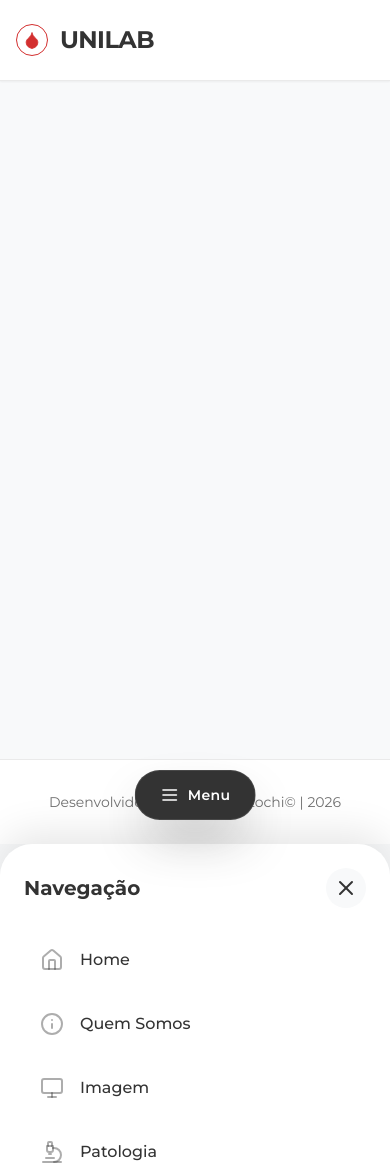
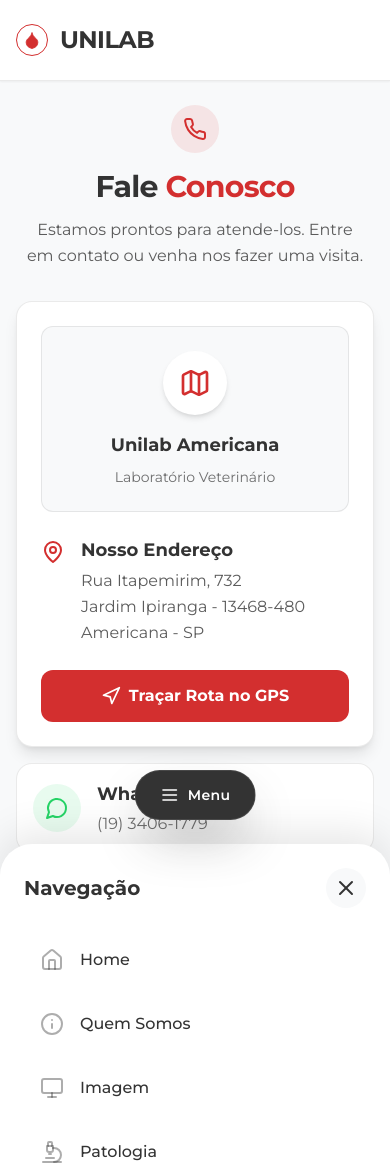
Before and after one commit to Fmarzochi/unilab, a Next.js app in the folder frontend/: page /contato in a window 390 px wide. Before the commit the page ends 844 px from the top, so only its background shows below. Built offline with nearby package versions, Linux system fonts and the light colour scheme.

Commit message:
Eu desenvolvo a página de Contato com design responsivo, integrando Smart Links para WhatsApp, telefone, e-mail e atalho nativo para traçar rota no GPS

```diff
--- a/frontend/src/app/contato/page.tsx
+++ b/frontend/src/app/contato/page.tsx
@@ -1,3 +1,125 @@
+"use client";
+
+import { motion } from "framer-motion";
+import { Phone, Mail, MapPin, Navigation, MessageCircle, Map } from "lucide-react";
+
 export default function Contato() {
-  return <></>;
+  return (
+    <div className="min-h-[calc(100vh-80px)] bg-unilab-offWhite flex flex-col justify-center py-6 sm:py-8 lg:py-12">
+      <div className="max-w-7xl mx-auto px-4 sm:px-6 lg:px-8 w-full">
+
+        <motion.div
+          initial={{ opacity: 0, y: -20 }}
+          animate={{ opacity: 1, y: 0 }}
+          transition={{ duration: 0.6, ease: "easeOut" }}
+          className="text-center max-w-3xl mx-auto mb-8 sm:mb-12"
+        >
+          <div className="inline-flex items-center justify-center w-12 h-12 sm:w-16 sm:h-16 rounded-full bg-unilab-red/10 text-unilab-red mb-4 sm:mb-6">
+            <Phone className="w-6 h-6 sm:w-8 sm:h-8" />
+          </div>
+          <h1 className="text-3xl sm:text-4xl lg:text-5xl font-bold text-unilab-gray mb-3 tracking-tight">
+            Fale <span className="text-unilab-red">Conosco</span>
+          </h1>
+          <p className="text-base text-unilab-gray/80 leading-relaxed px-2">
+            Estamos prontos para atende-los. Entre em contato ou venha nos fazer uma visita.
+          </p>
+        </motion.div>
+
+        <div className="grid grid-cols-1 lg:grid-cols-2 gap-4 sm:gap-6 lg:gap-8 max-w-5xl mx-auto">
+
+          {/* Coluna Esquerda: Mapa e Endereço */}
+          <motion.div
+            initial={{ opacity: 0, x: -20 }}
+            animate={{ opacity: 1, x: 0 }}
+            transition={{ duration: 0.6, delay: 0.2, ease: "easeOut" }}
+            className="bg-unilab-white p-6 sm:p-8 rounded-2xl border border-unilab-gray/10 shadow-lg flex flex-col h-full"
+          >
+            <div className="flex-1 bg-unilab-offWhite rounded-xl border border-unilab-gray/10 flex flex-col items-center justify-center p-6 sm:p-8 mb-6 text-center group">
+              <div className="w-16 h-16 bg-white rounded-full flex items-center justify-center shadow-md mb-4 text-unilab-red group-hover:scale-110 transition-transform">
+                <Map className="w-8 h-8" />
+              </div>
+              <h3 className="font-bold text-unilab-gray text-lg mb-2">Unilab Americana</h3>
+              <p className="text-unilab-gray/70 text-sm">Laboratório Veterinário</p>
+            </div>
+
+            <div className="flex items-start gap-4 mb-6">
+              <MapPin className="w-6 h-6 text-unilab-red flex-shrink-0 mt-1" />
+              <div>
+                <p className="font-bold text-unilab-gray text-lg">Nosso Endereço</p>
+                <p className="text-unilab-gray/80 leading-relaxed mt-1">
+                  Rua Itapemirim, 732<br />
+                  Jardim Ipiranga - 13468-480<br />
+                  Americana - SP
+                </p>
+              </div>
+            </div>
+
+            {/* Smart Link: Traçar Rota via GPS */}
+            <a
+              href="https://www.google.com/maps/dir/?api=1&destination=Rua+Itapemirim,+732+-+Jardim+Ipiranga,+Americana+-+SP,+13468-480"
+              target="_blank"
+              rel="noopener noreferrer"
+              className="mt-auto w-full bg-unilab-red text-white py-3.5 rounded-xl font-bold flex items-center justify-center gap-2 hover:bg-[#b31b20] hover:shadow-lg transition-all active:scale-95"
+            >
+              <Navigation className="w-5 h-5" />
+              Traçar Rota no GPS
+            </a>
+          </motion.div>
+
+          {/* Coluna Direita: Cartões de Contato */}
+          <motion.div
+            initial={{ opacity: 0, x: 20 }}
+            animate={{ opacity: 1, x: 0 }}
+            transition={{ duration: 0.6, delay: 0.3, ease: "easeOut" }}
+            className="flex flex-col gap-4 justify-center"
+          >
+            {/* Smart Link: WhatsApp */}
+            <a
+              href="https://wa.me/551934061779?text=Olá,%20Unilab!%20Gostaria%20de%20mais%20informações."
+              target="_blank"
+              rel="noopener noreferrer"
+              className="group flex items-center gap-4 sm:gap-6 bg-unilab-white p-4 sm:p-6 rounded-2xl border border-unilab-gray/10 hover:border-[#25D366]/30 hover:shadow-lg hover:shadow-[#25D366]/5 transition-all"
+            >
+              <div className="w-12 h-12 sm:w-14 sm:h-14 rounded-full bg-[#25D366]/10 flex items-center justify-center text-[#25D366] group-hover:bg-[#25D366] group-hover:text-white transition-colors flex-shrink-0">
+                <MessageCircle className="w-6 h-6 sm:w-7 sm:h-7" />
+              </div>
+              <div>
+                <h2 className="text-lg sm:text-xl font-bold text-unilab-gray group-hover:text-[#25D366] transition-colors">WhatsApp</h2>
+                <p className="text-unilab-gray/70 mt-1">(19) 3406-1779</p>
+              </div>
+            </a>
+
+            {/* Smart Link: Telefone Fixo */}
+            <a
+              href="tel:+551934061779"
+              className="group flex items-center gap-4 sm:gap-6 bg-unilab-white p-4 sm:p-6 rounded-2xl border border-unilab-gray/10 hover:border-unilab-red/20 hover:shadow-lg hover:shadow-unilab-red/5 transition-all"
+            >
+              <div className="w-12 h-12 sm:w-14 sm:h-14 rounded-full bg-unilab-offWhite flex items-center justify-center text-unilab-red group-hover:bg-unilab-red group-hover:text-white transition-colors flex-shrink-0">
+                <Phone className="w-6 h-6 sm:w-7 sm:h-7" />
+              </div>
+              <div>
+                <h2 className="text-lg sm:text-xl font-bold text-unilab-gray group-hover:text-unilab-red transition-colors">Telefone Comercial</h2>
+                <p className="text-unilab-gray/70 mt-1">(19) 3406-1779</p>
+              </div>
+            </a>
+
+            {/* Smart Link: E-mail */}
+            <a
+              href="mailto:unilabvet@outlook.com"
+              className="group flex items-center gap-4 sm:gap-6 bg-unilab-white p-4 sm:p-6 rounded-2xl border border-unilab-gray/10 hover:border-unilab-red/20 hover:shadow-lg hover:shadow-unilab-red/5 transition-all"
+            >
+              <div className="w-12 h-12 sm:w-14 sm:h-14 rounded-full bg-unilab-offWhite flex items-center justify-center text-unilab-red group-hover:bg-unilab-red group-hover:text-white transition-colors flex-shrink-0">
+                <Mail className="w-6 h-6 sm:w-7 sm:h-7" />
+              </div>
+              <div>
+                <h2 className="text-lg sm:text-xl font-bold text-unilab-gray group-hover:text-unilab-red transition-colors">E-mail</h2>
+                <p className="text-unilab-gray/70 mt-1 text-sm sm:text-base">unilabvet@outlook.com</p>
+              </div>
+            </a>
+          </motion.div>
+
+        </div>
+      </div>
+    </div>
+  );
 }
```
